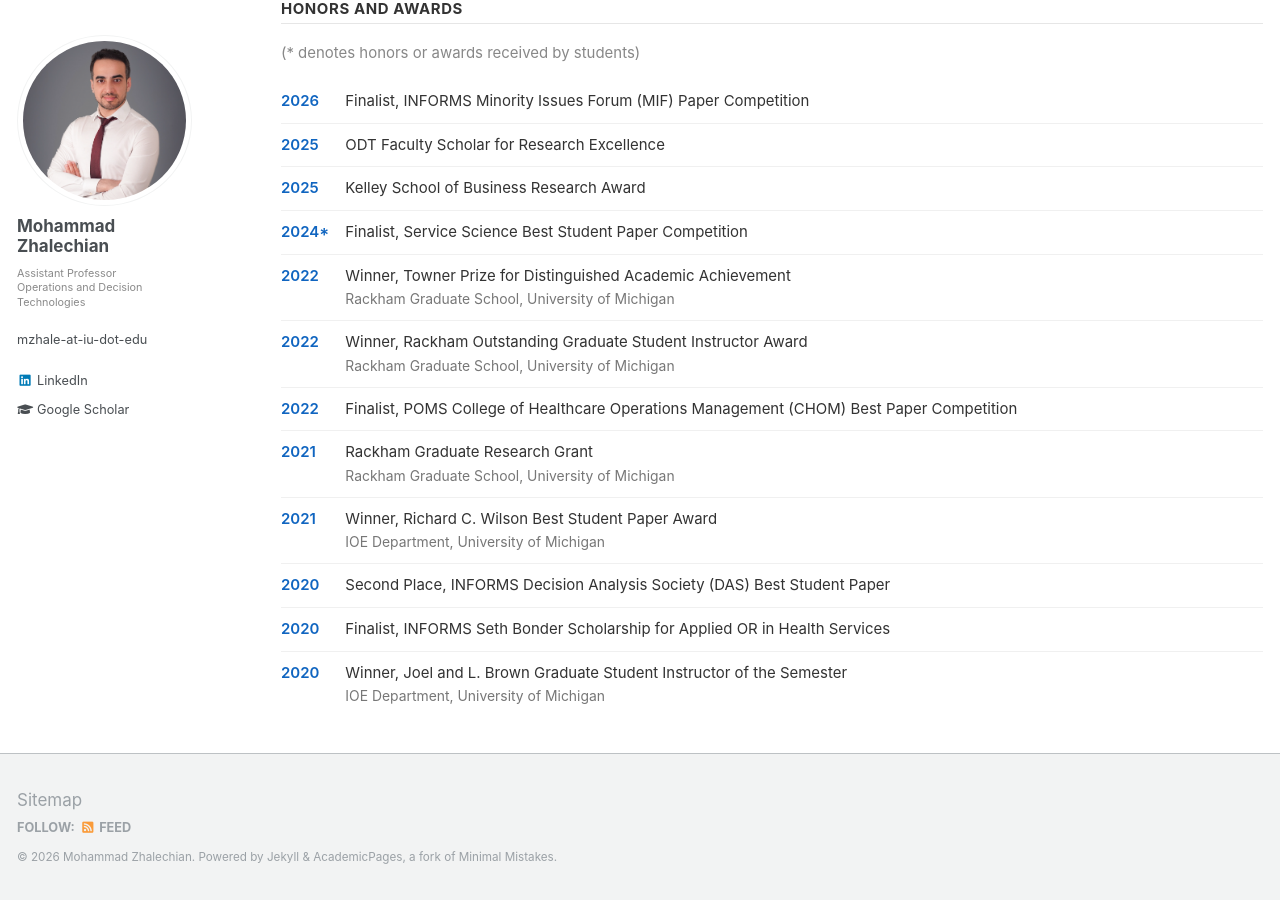
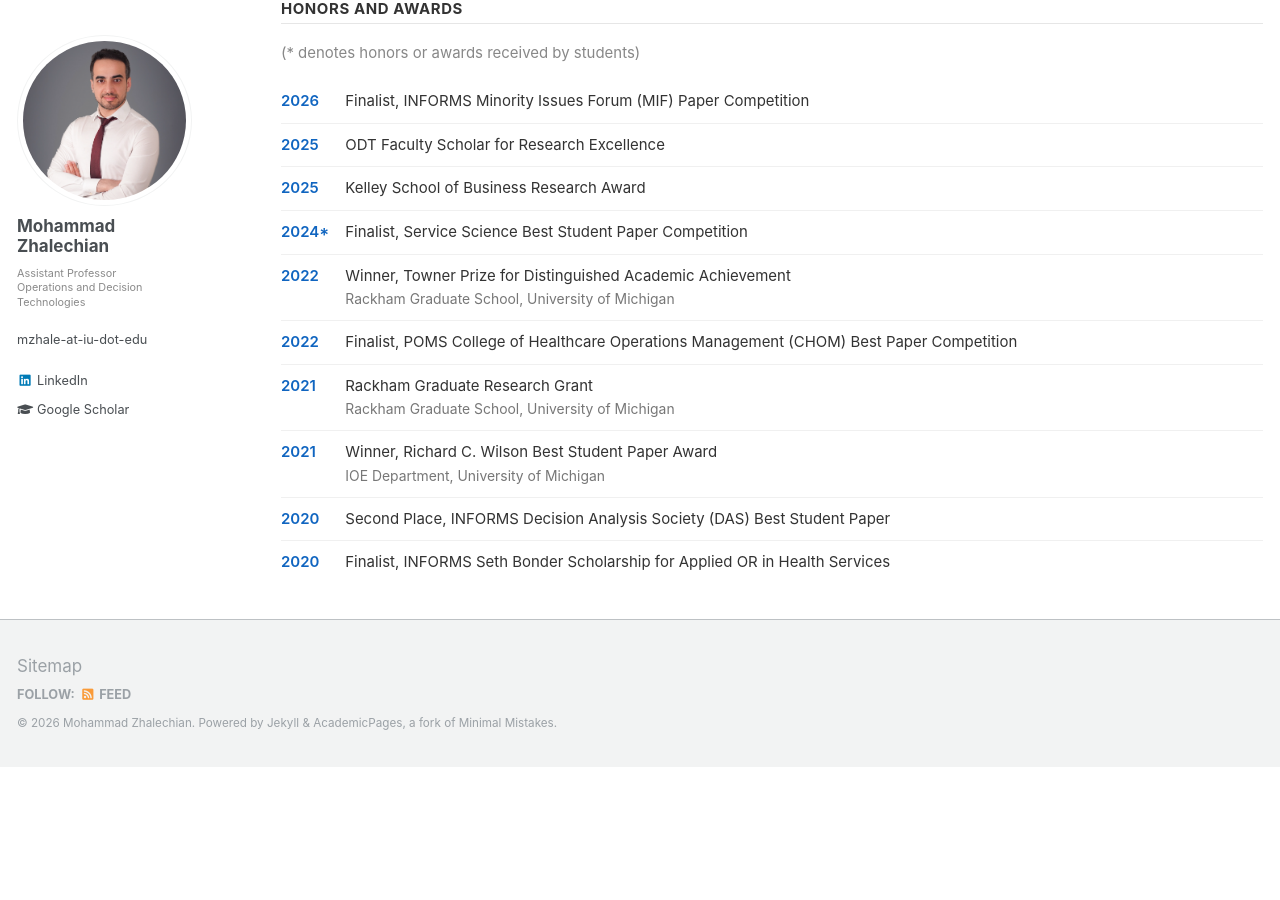
Before and after one commit to mzhalechian/mzhalechian.github.io, a Jekyll site: the page built from _pages/research.md, in a window 1280 px wide and 900 px high, scrolled down 2423 px. Built offline with Jekyll 4.4.1, drawn with Linux system fonts in a browser that asks for light colours; after the commit the page ends 3190 px from its top, so only the background shows below that.

Commit message:
Research page: drop the two teaching awards from Honors and Awards
Both live on /teaching/ under Teaching Recognition.

Co-Authored-By: Claude Opus 5 (1M context) <noreply@anthropic.com>

```diff
--- a/_pages/research.md
+++ b/_pages/research.md
@@ -142,10 +142,8 @@ ___
 <div class="rec"><div class="yr">2025</div><div class="rb">Kelley School of Business Research Award</div></div>
 <div class="rec"><div class="yr">2024*</div><div class="rb">Finalist, Service Science Best Student Paper Competition</div></div>
 <div class="rec"><div class="yr">2022</div><div class="rb">Winner, Towner Prize for Distinguished Academic Achievement<span>Rackham Graduate School, University of Michigan</span></div></div>
-<div class="rec"><div class="yr">2022</div><div class="rb">Winner, Rackham Outstanding Graduate Student Instructor Award<span>Rackham Graduate School, University of Michigan</span></div></div>
 <div class="rec"><div class="yr">2022</div><div class="rb">Finalist, POMS College of Healthcare Operations Management (CHOM) Best Paper Competition</div></div>
 <div class="rec"><div class="yr">2021</div><div class="rb">Rackham Graduate Research Grant<span>Rackham Graduate School, University of Michigan</span></div></div>
 <div class="rec"><div class="yr">2021</div><div class="rb">Winner, Richard C. Wilson Best Student Paper Award<span>IOE Department, University of Michigan</span></div></div>
 <div class="rec"><div class="yr">2020</div><div class="rb">Second Place, INFORMS Decision Analysis Society (DAS) Best Student Paper</div></div>
 <div class="rec"><div class="yr">2020</div><div class="rb">Finalist, INFORMS Seth Bonder Scholarship for Applied OR in Health Services</div></div>
-<div class="rec"><div class="yr">2020</div><div class="rb">Winner, Joel and L. Brown Graduate Student Instructor of the Semester<span>IOE Department, University of Michigan</span></div></div>
```
